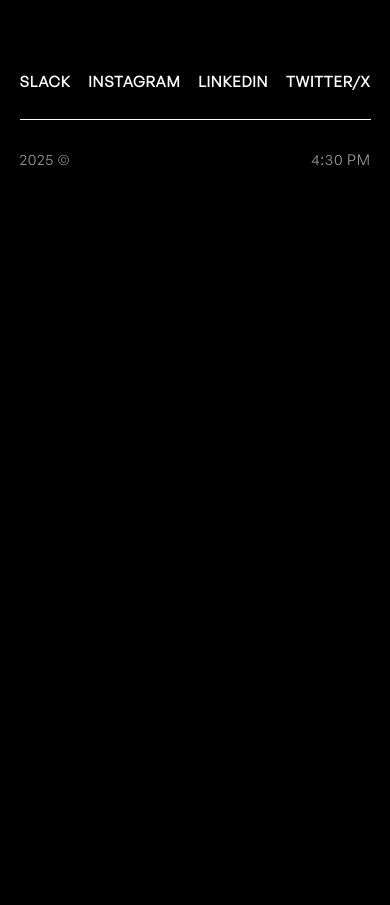
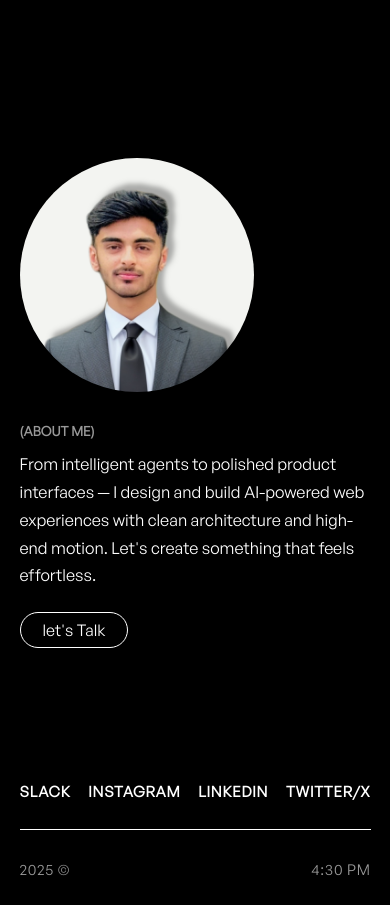
Before and after one commit to muhammadbinriaz/portfolio, a React (Vite) app: page /stack in a window 390 px wide. Shown: the part 3140-4045 px from the top of the page. Before the commit the page ends 3335 px from the top, so only its background shows below. Built offline with nearby package versions, Linux system fonts and the light colour scheme.

Commit message:
bugs lookafter

```diff
--- a/public/cynthiaAnim/style.css
+++ b/public/cynthiaAnim/style.css
@@ -16,9 +16,9 @@
   bottom: 0;
   left: 0;
   width: 0;
-  height: 0.5px;
-  background: rgb(255, 255, 255);
-  transition: width 0.35s ease;
+  height: 1px;
+  background: #fff;
+  transition: width 0.3s ease;
 }
 
 .yes:hover::after {
--- a/public/stack.css
+++ b/public/stack.css
@@ -221,6 +221,53 @@ body {
   font-size: 16px;
   font-weight: 600;
   letter-spacing: 0.7px;
+}
+
+/* ABOUT — same layout / margins as Home & Work so spacing with the footer
+   stays consistent across every page. */
+.stack .about {
+  color: #fff;
+  display: flex;
+  align-items: flex-start;
+  gap: 80px;
+  width: 100%;
+  padding: 11vw 15vw;
+  padding-left: 35vw;
+}
+.stack .about img {
+  width: 225px;
+  border-radius: 50%;
+}
+.stack .textabout {
+  width: 30rem;
+}
+.stack .textabout h5 {
+  text-transform: uppercase;
+  opacity: 0.6;
+  margin-bottom: 10px;
+}
+.stack .textabout p {
+  line-height: 1.6;
+  margin-bottom: 30px;
+  font-size: 18px;
+  font-weight: 500;
+}
+.stack .textabout a {
+  padding: 7px 22px;
+  border: 1px solid #fff;
+  border-radius: 100px;
+  color: #fff;
+  text-decoration: none;
+}
+.stack .talk {
+  transition: all ease 0.6s;
+}
+.stack .talk:hover {
+  color: #000;
+  background-color: #fff;
+}
+.stack .talk:hover::after {
+  width: 0;
 }
 
 /* TOUCH DEVICES */
@@ -499,3 +546,60 @@ body {
     font-weight: bold;
   }
 }
+
+/* ABOUT — responsive, matching Home / Work. */
+@media (max-width: 1024px) {
+  .stack .about {
+    flex-direction: row;
+    align-items: flex-start;
+    gap: 0px;
+    width: 100%;
+    padding: 0 12vw;
+    padding-right: 10vw;
+    padding-left: 10vw;
+    margin-top: 15vw;
+    margin-bottom: 15vw;
+  }
+  .stack .about img {
+    width: 220px;
+    margin-bottom: 5vw;
+    border-radius: 50%;
+    object-fit: cover;
+  }
+  .stack .textabout {
+    padding: 0vw 4vw;
+    padding-right: 0;
+    width: 100%;
+    display: block;
+  }
+  .stack .textabout p {
+    font-size: 16px;
+  }
+}
+@media (max-width: 640px) {
+  .stack .about {
+    flex-direction: column;
+    align-items: center;
+    gap: 0px;
+    width: 100%;
+    padding: 5vw 0vw;
+    padding-left: 0;
+    margin-top: 30vw;
+  }
+  .stack .about img {
+    width: 60vw;
+    align-self: stretch;
+    margin-bottom: 5vw;
+    border-radius: 50%;
+    margin-left: 5vw;
+  }
+  .stack .textabout {
+    padding: 3vw 5vw;
+    width: 100%;
+    display: block;
+  }
+  .stack .textabout p {
+    font-size: 4.2vw;
+    line-height: 1.7;
+  }
+}
--- a/public/styles.css
+++ b/public/styles.css
@@ -1078,6 +1078,15 @@ body {
   font-size: 20vw;
   font-family: "General Sans";
 }
+/* On small screens, center the fake-number loader and make it a bit larger. */
+@media (min-width: 1px) and (max-width: 640px) {
+  .counter {
+    justify-content: center;
+    align-items: center;
+    font-size: 34vw;
+    padding: 0;
+  }
+}
 
 .nav,
 .herofooter,
--- a/public/work.css
+++ b/public/work.css
@@ -193,6 +193,11 @@ img {
 .talk:hover {
   color: #000;
   background-color: #fff;
+}
+/* Suppress the shared .yes underline on hover so the pill fills white cleanly
+   (matches the home page "let's Talk" button). */
+.talk:hover::after {
+  width: 0;
 }
 /* responsiveness */
 
--- a/src/App.jsx
+++ b/src/App.jsx
@@ -7,6 +7,7 @@ import Stack from './pages/Stack'
 import Loader from './components/Loader'
 import TransitionOverlay from './components/TransitionOverlay'
 import ErrorBoundary from './components/ErrorBoundary'
+import Cursor from './components/Cursor'
 import { cover, reveal } from './lib/transition'
 import { usePageCss } from './hooks/usePageCss'
 
@@ -46,6 +47,9 @@ export default function App() {
   return (
     <>
       <TransitionOverlay />
+      {/* One cursor for the whole app, mounted once and kept across route
+          changes so it never remounts (and "jumps" to 0,0) when navigating. */}
+      <Cursor />
       {cssReady && !loaded && <Loader onDone={() => setLoaded(true)} />}
       <ErrorBoundary>
         {cssReady && (
--- a/src/pages/Home.jsx
+++ b/src/pages/Home.jsx
@@ -1,7 +1,6 @@
 import { useEffect, useRef } from "react";
 import { useLocation } from "react-router-dom";
 import { gsap } from "../lib/animations";
-import Cursor from "../components/Cursor";
 import Sidebar from "../components/Sidebar";
 import { useSidebarMenu } from "../hooks/useSidebarMenu";
 import { useLiveTime } from "../hooks/useLiveTime";
@@ -126,7 +125,6 @@ export default function Home({ animate = true }) {
 
   return (
     <>
-      <Cursor />
       <div className="main" ref={mainRef}>
         <Sidebar lowerClass="lower" items={sidebarItems} />
 
@@ -205,12 +203,12 @@ export default function Home({ animate = true }) {
 
         <div className="second">
           <div className="elem">
-            <img src="/assets/htmlBest.png" alt="" />
+            <img src="/assets/tech/openai.svg" alt="" />
             <h1>AI DEV.</h1>
             <h5>2022</h5>
           </div>
           <div className="elem">
-            <img src="/assets/css-3.png" alt="" />
+            <img src="/assets/python.webp" alt="" />
             <h1>PYTHON Dev.</h1>
             <h5>2022</h5>
           </div>
@@ -220,12 +218,12 @@ export default function Home({ animate = true }) {
             <h5>2022</h5>
           </div>
           <div className="elem elemlast">
-            <img src="/assets/rct1.png" alt="" />
+            <img src="/assets/tech/agentic.svg" alt="" />
             <h1>AGENTIC AI</h1>
             <h5>2022</h5>
           </div>
           <div className="elem elemlast">
-            <img src="/assets/python.webp" alt="" />
+            <img src="/assets/rct1.png" alt="" />
             <h1>Full STack Dev.</h1>
             <h5>2022</h5>
           </div>
--- a/src/pages/Playground.jsx
+++ b/src/pages/Playground.jsx
@@ -1,6 +1,5 @@
 import { useEffect, useRef } from 'react';
 import { gsap, ScrollTrigger } from '../lib/animations';
-import Cursor from '../components/Cursor';
 import Sidebar from '../components/Sidebar';
 import { useSidebarMenu } from '../hooks/useSidebarMenu';
 import { useLiveTime } from '../hooks/useLiveTime';
@@ -86,7 +85,6 @@ export default function Playground() {
 
   return (
     <>
-      <Cursor />
       <div ref={wrapRef}>
         <Sidebar lowerClass="lower" items={sidebarItems} />
 
--- a/src/pages/Stack.jsx
+++ b/src/pages/Stack.jsx
@@ -1,6 +1,5 @@
 import { useEffect, useRef } from 'react';
 import { gsap, ScrollTrigger } from '../lib/animations';
-import Cursor from '../components/Cursor';
 import Sidebar from '../components/Sidebar';
 import { useSidebarMenu } from '../hooks/useSidebarMenu';
 import { useLiveTime } from '../hooks/useLiveTime';
@@ -188,7 +187,6 @@ export default function Stack() {
 
   return (
     <>
-      <Cursor />
       <img className="tech-preview" ref={previewRef} alt="" aria-hidden="true" />
       <div className="stack" ref={wrapRef}>
         <Sidebar lowerClass="lower" items={sidebarItems} />
@@ -249,6 +247,24 @@ export default function Stack() {
           ))}
         </main>
 
+        <div className="about">
+          <img src="/assets/best.png" alt="" />
+          <div className="textabout">
+            <h5>(about me)</h5>
+            <p>
+              From intelligent agents to polished product interfaces — I design
+              and build AI-powered web experiences with clean architecture and
+              high-end motion. Let's create something that feels effortless.
+            </p>
+            <a
+              className="talk yes"
+              href="mailto:muhammadbinriaz675@gmail.com"
+            >
+              let's Talk
+            </a>
+          </div>
+        </div>
+
         <div className="footer">
           <div className="footerleft">
             <h5>2025 &copy;</h5>
--- a/src/pages/Work.jsx
+++ b/src/pages/Work.jsx
@@ -1,6 +1,5 @@
 import { useEffect, useRef } from 'react';
 import { gsap } from '../lib/animations';
-import Cursor from '../components/Cursor';
 import Sidebar from '../components/Sidebar';
 import { useSidebarMenu } from '../hooks/useSidebarMenu';
 import { useLiveTime } from '../hooks/useLiveTime';
@@ -61,7 +60,6 @@ export default function Work() {
 
   return (
     <>
-      <Cursor />
       <div className="main" ref={mainRef}>
         <Sidebar lowerClass="lower1" items={sidebarItems} />
 
@@ -127,7 +125,7 @@ export default function Work() {
               vision to life.
             </p>
             <a
-              className="yes"
+              className="talk yes"
               href="mailto:muhammadbinriaz675@gmail.com"
             >
               let's Talk
```
